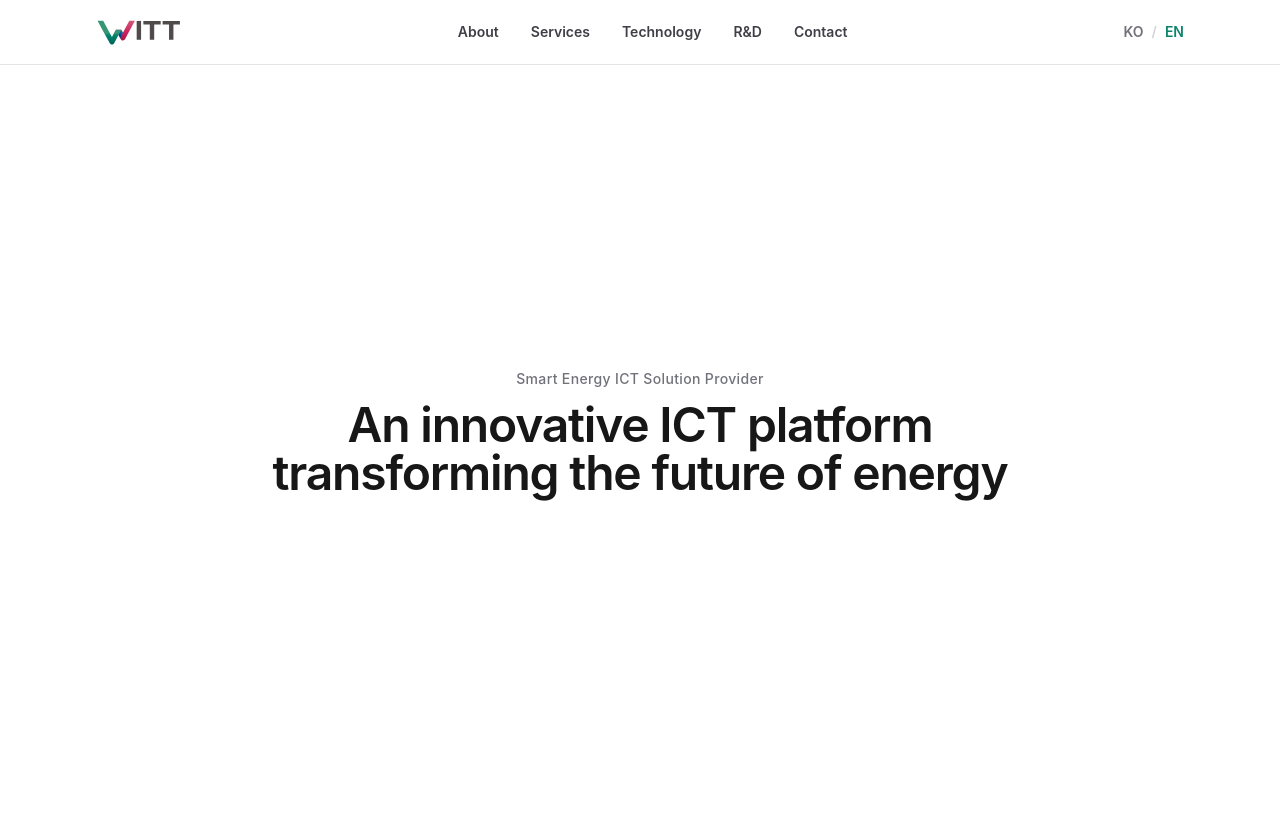
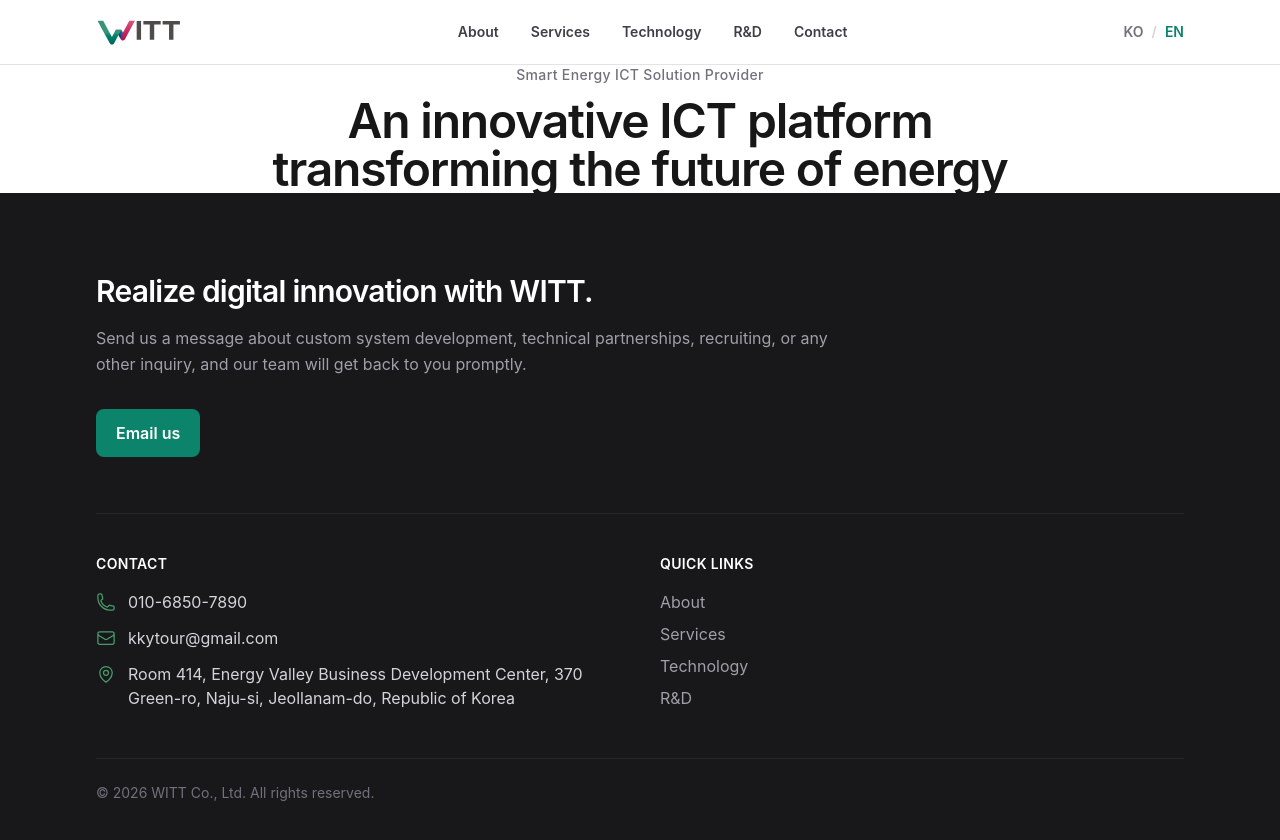
Before and after one commit to witt-company/witt-homepage, a Next.js app: page /en in a window 1280 px wide. Shown: the top 840 px of the page. Before the commit the page ends 800 px from the top, so only its background shows below. Built offline with nearby package versions, Linux system fonts and the light colour scheme; a web font is replaced by a local one.

Commit message:
feat: add site footer with contact info

```diff
--- a/src/app/[locale]/layout.tsx
+++ b/src/app/[locale]/layout.tsx
@@ -1,12 +1,14 @@
-import type { Metadata } from "next";
-import { notFound } from "next/navigation";
-
+import { Footer } from "@/components/ui/Footer";
 import { Header } from "@/components/ui/Header";
 import { hasLocale, locales } from "@/i18n/config";
 import { getDictionary } from "@/i18n/dictionaries";
 import { siteConfig } from "@/lib/site";
 
 import "pretendard/dist/web/variable/pretendardvariable-dynamic-subset.css";
+
+import type { Metadata } from "next";
+import { notFound } from "next/navigation";
+
 import "../globals.css";
 
 export function generateStaticParams() {
@@ -71,6 +73,7 @@ export default async function RootLayout({
       <body className="flex min-h-full flex-col">
         <Header nav={dict.nav} locale={locale} />
         {children}
+        <Footer contact={dict.contact} footer={dict.footer} />
       </body>
     </html>
   );
--- /dev/null
+++ b/src/components/ui/ContactInfo.tsx
@@ -0,0 +1,37 @@
+import {
+  EnvelopeIcon,
+  MapPinIcon,
+  PhoneIcon,
+} from "@heroicons/react/24/outline";
+
+import type { Dictionary } from "@/i18n/types";
+
+type ContactInfoProps = {
+  info: Dictionary["contact"]["info"];
+};
+
+export function ContactInfo({ info }: ContactInfoProps) {
+  return (
+    <ul className="space-y-3 text-zinc-300">
+      <li className="flex items-center gap-3">
+        <PhoneIcon className="h-5 w-5 shrink-0 text-primary-soft" />
+        <a
+          href={`tel:${info.phone.replace(/[^0-9+]/g, "")}`}
+          className="hover:text-white"
+        >
+          {info.phone}
+        </a>
+      </li>
+      <li className="flex items-center gap-3">
+        <EnvelopeIcon className="h-5 w-5 shrink-0 text-primary-soft" />
+        <a href={`mailto:${info.email}`} className="hover:text-white">
+          {info.email}
+        </a>
+      </li>
+      <li className="flex items-start gap-3">
+        <MapPinIcon className="mt-0.5 h-5 w-5 shrink-0 text-primary-soft" />
+        <span>{info.address}</span>
+      </li>
+    </ul>
+  );
+}
--- /dev/null
+++ b/src/components/ui/Footer.tsx
@@ -0,0 +1,60 @@
+import { Button } from "@/components/ui/Button";
+import { ContactInfo } from "@/components/ui/ContactInfo";
+import type { Dictionary } from "@/i18n/types";
+
+type FooterProps = {
+  contact: Dictionary["contact"];
+  footer: Dictionary["footer"];
+};
+
+export function Footer({ contact, footer }: FooterProps) {
+  const year = new Date().getFullYear();
+
+  return (
+    <footer id="contact" className="bg-zinc-900 text-zinc-300">
+      <div className="mx-auto w-full max-w-6xl px-4 py-16 sm:px-6 sm:py-20 lg:px-8">
+        <div className="max-w-3xl">
+          <h2 className="text-2xl font-semibold tracking-tight text-white sm:text-3xl">
+            {contact.heading}
+          </h2>
+          <p className="mt-4 leading-relaxed text-zinc-400">
+            {contact.subtitle}
+          </p>
+          <Button href={`mailto:${contact.info.email}`} className="mt-8">
+            {contact.cta}
+          </Button>
+        </div>
+
+        <div className="mt-14 grid gap-10 border-t border-zinc-800 pt-10 sm:grid-cols-2">
+          <div>
+            <h3 className="mb-4 text-sm font-semibold tracking-wide text-white uppercase">
+              {contact.labels.info}
+            </h3>
+            <ContactInfo info={contact.info} />
+          </div>
+          <div>
+            <h3 className="mb-4 text-sm font-semibold tracking-wide text-white uppercase">
+              {contact.labels.links}
+            </h3>
+            <ul className="space-y-2">
+              {contact.quickLinks.map((link) => (
+                <li key={link.href}>
+                  <a
+                    href={link.href}
+                    className="text-zinc-400 hover:text-white"
+                  >
+                    {link.label}
+                  </a>
+                </li>
+              ))}
+            </ul>
+          </div>
+        </div>
+
+        <div className="mt-12 border-t border-zinc-800 pt-6 text-sm text-zinc-500">
+          © {year} {footer.copyright}
+        </div>
+      </div>
+    </footer>
+  );
+}
--- a/src/i18n/dictionaries/en.json
+++ b/src/i18n/dictionaries/en.json
@@ -94,6 +94,7 @@
     "heading": "Realize digital innovation with WITT.",
     "subtitle": "Send us a message about custom system development, technical partnerships, recruiting, or any other inquiry, and our team will get back to you promptly.",
     "cta": "Email us",
+    "labels": { "info": "Contact", "links": "Quick Links" },
     "info": {
       "phone": "010-6850-7890",
       "email": "kkytour@gmail.com",
--- a/src/i18n/dictionaries/ko.json
+++ b/src/i18n/dictionaries/ko.json
@@ -94,6 +94,7 @@
     "heading": "WITT와 함께 디지털 혁신을 실현하세요.",
     "subtitle": "맞춤형 시스템 개발, 기술 제휴, 채용 등 궁금하신 사항을 남겨주시면 담당자가 신속하게 연락드리겠습니다.",
     "cta": "이메일로 문의하기",
+    "labels": { "info": "연락처", "links": "바로 가기" },
     "info": {
       "phone": "010-6850-7890",
       "email": "kkytour@gmail.com",
--- a/src/i18n/types.ts
+++ b/src/i18n/types.ts
@@ -18,6 +18,7 @@ export type Dictionary = {
     heading: string;
     subtitle: string;
     cta: string;
+    labels: { info: string; links: string };
     info: { phone: string; email: string; address: string };
     quickLinks: { label: string; href: string }[];
   };
```
